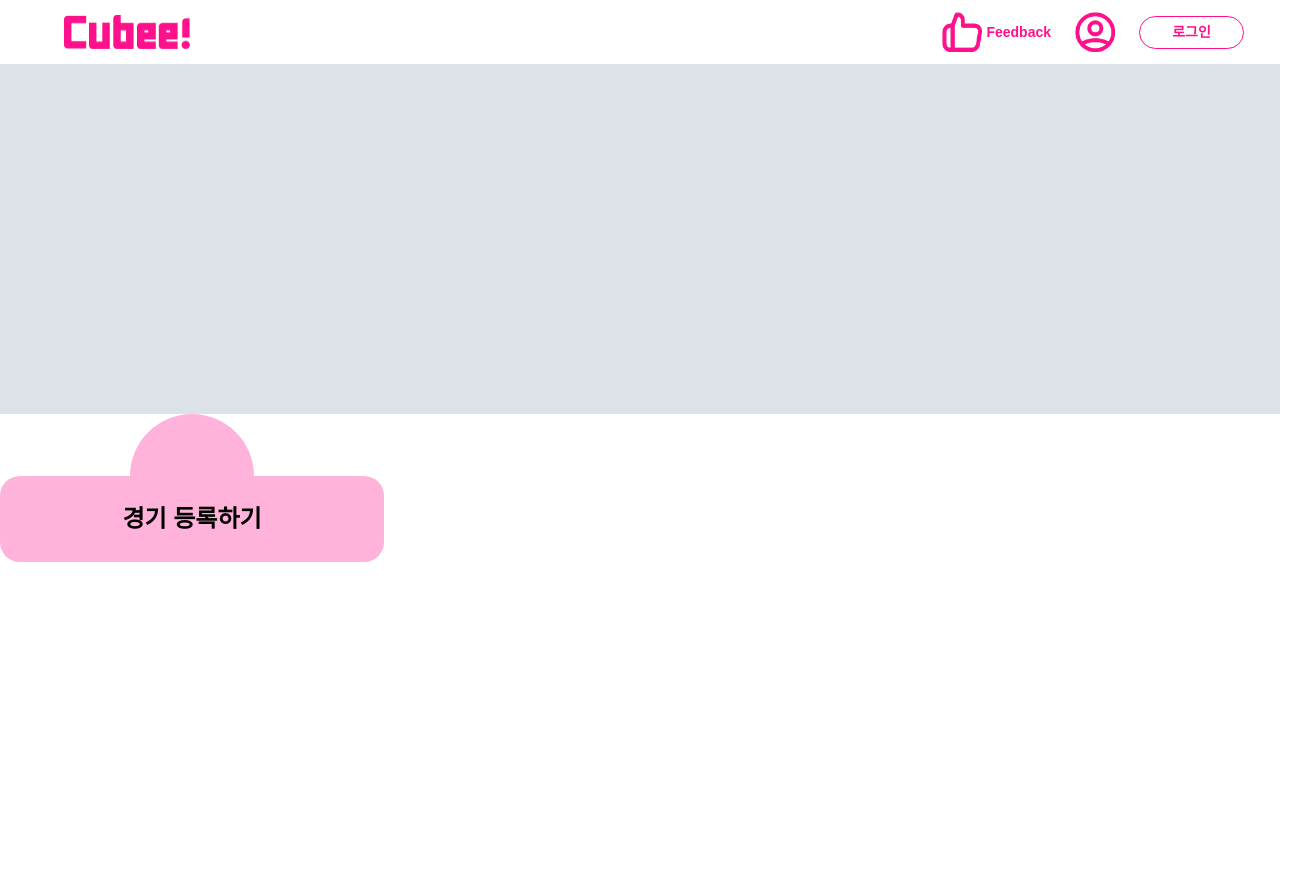
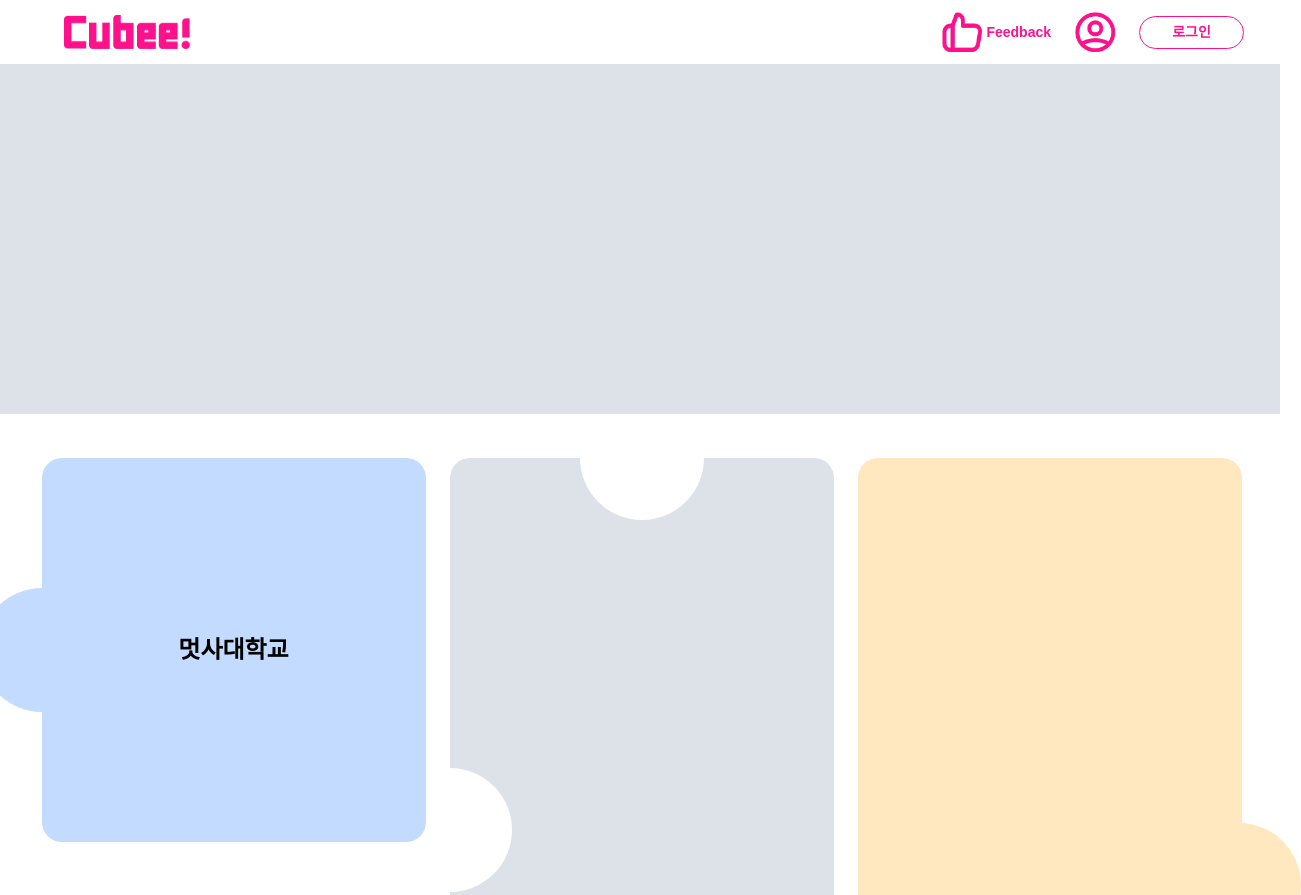
Before and after one commit to Sinchonthon-team1/Frontend, a React (Vite) app: page / in a window 1280 px wide. Shown: the top 895 px of the page, 1301 px wide, since content can reach past the window. Before the commit the page ends 800 px from the top, so only its background shows below. Built offline with nearby package versions, Linux system fonts and the light colour scheme; a web font is replaced by a local one.

Commit message:
Feat: Main 기본 레이아웃 구현

```diff
--- a/src/components/MainButton.jsx
+++ b/src/components/MainButton.jsx
@@ -1,6 +1,6 @@
 import styled from "styled-components";
 
-const MainButton = (handleButton, children) => {
+const MainButton = ({ handleButton, children }) => {
   return (
     <div>
       <Button onClick={handleButton}>{children}</Button>
--- a/src/pages/Main/index.jsx
+++ b/src/pages/Main/index.jsx
@@ -3,18 +3,44 @@
 
 const Main = () => {
   return (
-    <div>
+    <MainWrapper>
       <Navbar />
       <Banner />
-      <RegisterBtn>
-        <Circle />
-        <Square>경기 등록하기</Square>
-      </RegisterBtn>
-    </div>
+      <Board>
+        <UnivCard>
+          <UnivCircle />
+          <UnivSquare>멋사대학교</UnivSquare>
+        </UnivCard>
+        <GameCard>
+          <GameSquare>
+            <GameCircle1 />
+            <GameCircle2 />
+            <GameCircle3 />
+          </GameSquare>
+          <RegisterBtn>
+            <RegisterCircle />
+            <RegisterSquare>경기 등록하기</RegisterSquare>
+          </RegisterBtn>
+        </GameCard>
+        <AllUnivCard>
+          <AllUnivSquare></AllUnivSquare>
+          <AllUnivCircle />
+        </AllUnivCard>
+      </Board>
+    </MainWrapper>
   );
 };
 
 export default Main;
+
+const MainWrapper = styled.div`
+  width: 100%;
+  height: auto;
+  display: flex;
+  flex-direction: column;
+  justify-content: center;
+  align-items: center;
+`;
 
 const Banner = styled.div`
   width: 100%;
@@ -22,7 +48,95 @@
   background-color: ${(props) => props.theme.colors.gray20};
 `;
 
-const Circle = styled.div`
+const Board = styled.div`
+  margin-top: 44px;
+  width: 1321px;
+  height: 619px;
+  display: flex;
+  gap: 24px;
+  margin-bottom: 40px;
+`;
+
+const UnivCircle = styled.div`
+  position: absolute;
+  left: 0px;
+  width: 124px;
+  height: 124px;
+  border-radius: 50%;
+  background-color: #c2dbff;
+`;
+
+const UnivSquare = styled.div`
+  position: absolute;
+  right: 0px;
+  width: 384px;
+  height: 384px;
+  background-color: #c2dbff;
+  border-radius: 20px;
+  display: flex;
+  align-items: center;
+  justify-content: center;
+  ${(props) => props.theme.fontStyles.subHead1};
+`;
+
+const UnivCard = styled.div`
+  position: relative;
+  width: 446px;
+  height: 384px;
+  display: flex;
+  flex-direction: column;
+  align-items: center;
+  justify-content: center;
+`;
+
+const GameCard = styled.div`
+  width: 384px;
+  display: flex;
+  flex-direction: column;
+`;
+
+const GameSquare = styled.div`
+  position: relative;
+  width: 384px;
+  height: 512px;
+  display: flex;
+  flex-direction: column;
+  align-items: center;
+  justify-content: center;
+  background-color: ${(props) => props.theme.colors.gray20};
+  border-radius: 20px;
+  overflow: hidden;
+`;
+
+const GameCircle1 = styled.div`
+  position: absolute;
+  left: -62px;
+  bottom: 78px;
+  width: 124px;
+  height: 124px;
+  border-radius: 50%;
+  background-color: ${(props) => props.theme.colors.white};
+`;
+
+const GameCircle2 = styled.div`
+  position: absolute;
+  top: -62px;
+  width: 124px;
+  height: 124px;
+  border-radius: 50%;
+  background-color: ${(props) => props.theme.colors.white};
+`;
+
+const GameCircle3 = styled.div`
+  position: absolute;
+  bottom: -89px;
+  width: 152px;
+  height: 152px;
+  border-radius: 50%;
+  background-color: ${(props) => props.theme.colors.white};
+`;
+
+const RegisterCircle = styled.div`
   position: absolute;
   width: 124px;
   height: 124px;
@@ -31,7 +145,7 @@
   cursor: pointer;
 `;
 
-const Square = styled.div`
+const RegisterSquare = styled.div`
   position: absolute;
   bottom: 0px;
   width: 384px;
@@ -47,12 +161,44 @@
 
 const RegisterBtn = styled.div`
   position: relative;
+  margin-top: -41px;
   width: 384px;
   height: 148px;
   display: flex;
   flex-direction: column;
   align-items: center;
-  &:hover ${Circle}, &:hover ${Square} {
+  &:hover ${RegisterCircle}, &:hover ${RegisterSquare} {
     background-color: ${(props) => props.theme.colors.main};
+    color: white;
   }
 `;
+
+const AllUnivCard = styled.div`
+  position: relative;
+  width: 443px;
+  height: 619px;
+`;
+
+const AllUnivSquare = styled.div`
+  position: absolute;
+  left: 0px;
+  width: 384px;
+  height: 619px;
+  background-color: #ffe7bf;
+  border-radius: 20px;
+  display: flex;
+  align-items: center;
+  justify-content: center;
+  ${(props) => props.theme.fontStyles.subHead1};
+`;
+
+const AllUnivCircle = styled.div`
+  position: absolute;
+  right: 0px;
+  bottom: 130px;
+  width: 124px;
+  height: 124px;
+  border-radius: 50%;
+  background-color: #ffe7bf;
+  cursor: pointer;
+`;
```
